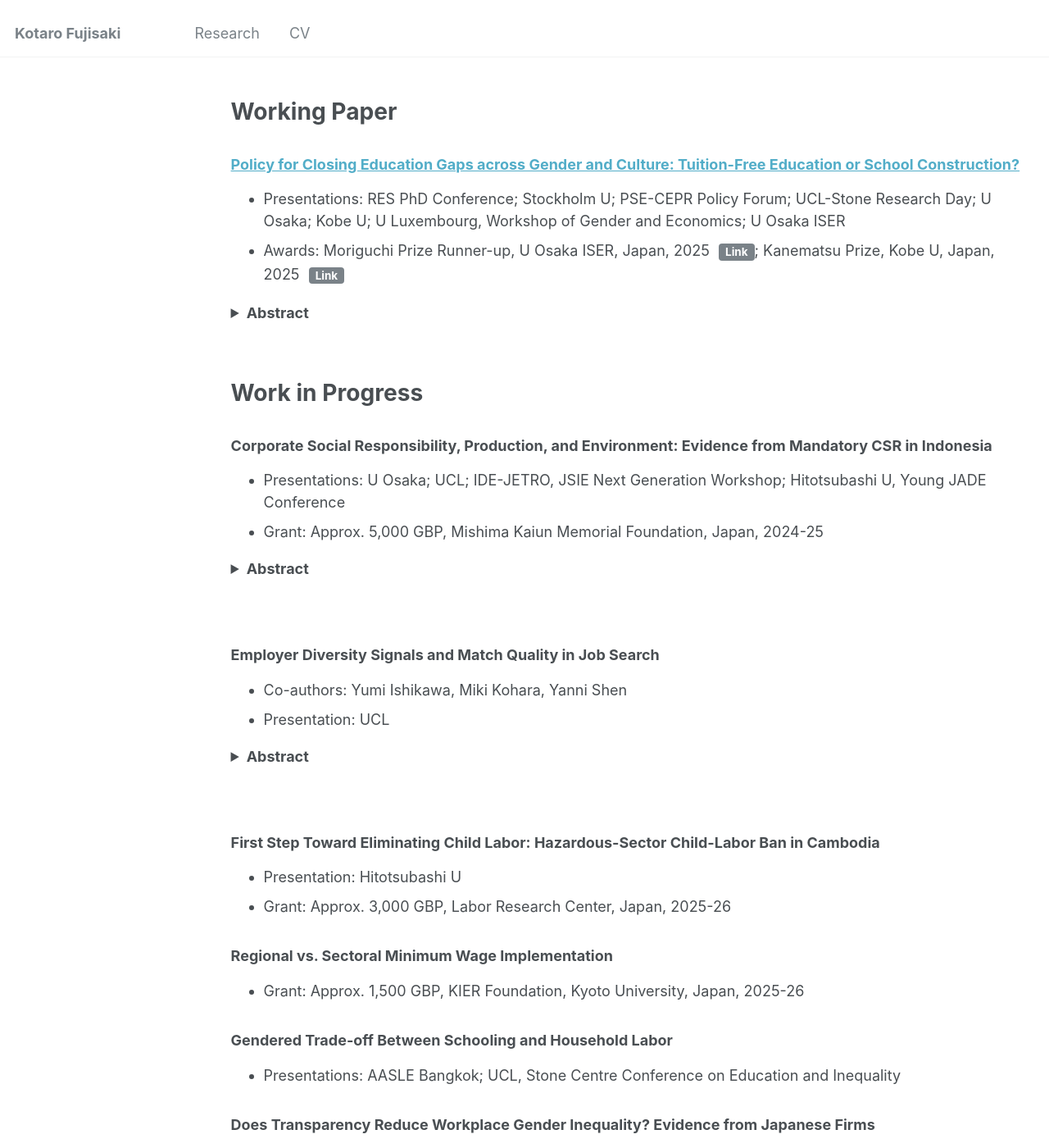
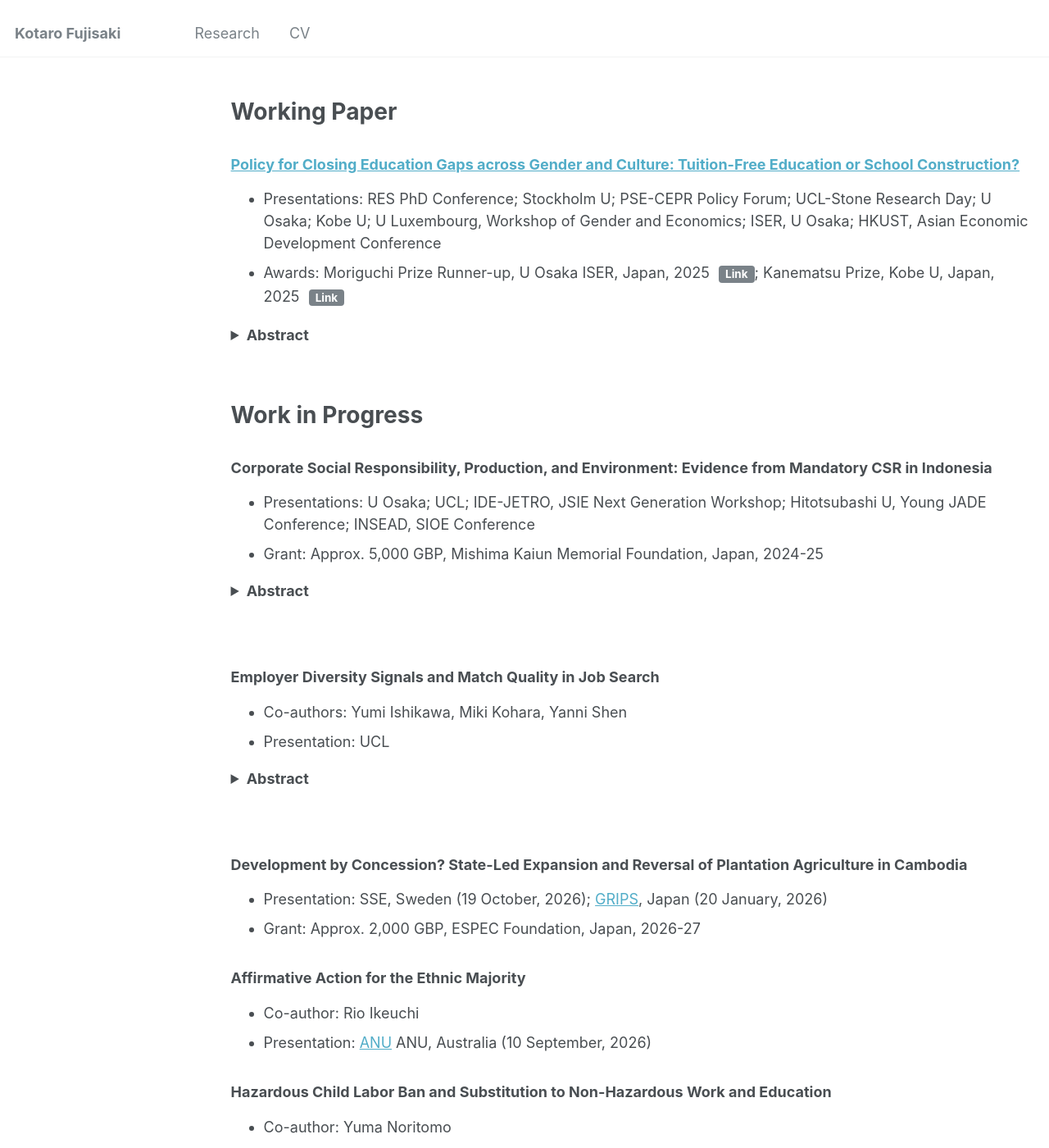
Before and after one commit to Kotaro-Fujisaki/kotaro-fujisaki.github.io, a Jekyll site: the page built from _pages/publications.md, in a window 1280 px wide and 1400 px high. Shown: the whole window at 82% size. Built offline with Jekyll 4.4.1, drawn with Linux system fonts in a browser that asks for light colours.

Commit message:
Revise publications and add new research entries
Updated presentation details and added new works in progress sections.

Signed-off-by: Kotaro-Fujisaki <163865887+Kotaro-Fujisaki@users.noreply.github.com>

```diff
--- a/_pages/publications.md
+++ b/_pages/publications.md
@@ -9,7 +9,7 @@ author_profile: false
 # Working Paper
 
 ### <a href="https://kotaro-fujisaki.github.io/files/PfCEG_20260103.pdf" target="_blank" rel="noopener">Policy for Closing Education Gaps across Gender and Culture: Tuition-Free Education or School Construction?</a>
-* Presentations: RES PhD Conference; Stockholm U; PSE-CEPR Policy Forum; UCL-Stone Research Day; U Osaka; Kobe U; U Luxembourg, Workshop of Gender and Economics; U Osaka ISER<br>
+* Presentations: RES PhD Conference; Stockholm U; PSE-CEPR Policy Forum; UCL-Stone Research Day; U Osaka; Kobe U; U Luxembourg, Workshop of Gender and Economics; ISER, U Osaka; HKUST, Asian Economic Development Conference <br>
 * Awards: Moriguchi Prize Runner-up, U Osaka ISER, Japan, 2025 <a href="https://www.iser.osaka-u.ac.jp/en/events/moriguchi/past-winners" target="_blank" rel="noopener" class="btn" style="margin-left:6px;padding:2px 8px;border:1px solid #ccc;border-radius:4px;text-decoration:none;display:inline-block;line-height:1.2;">Link</a>; Kanematsu Prize, Kobe U, Japan, 2025 <a href="https://www.rieb.kobe-u.ac.jp/edu-society/kanematsu_prize/prize_thesis.html" target="_blank" rel="noopener" class="btn" style="margin-left:6px;padding:2px 8px;border:1px solid #ccc;border-radius:4px;text-decoration:none;display:inline-block;line-height:1.2;">Link</a>
 <!---* Citation: Fujisaki, K. (2025) “Policy for Closing Education Gaps across Gender and Culture: Tuition-Free Education or School Construction?”, RIEB Discussion Paper Series No.2025-16 <a href="https://www.rieb.kobe-u.ac.jp/academic/ra/dp/English/dp2025-16.html" target="_blank" rel="noopener" class="btn" style="margin-left:6px;padding:2px 8px;border:1px solid #ccc;border-radius:4px;text-decoration:none;display:inline-block;line-height:1.2;">DP</a>-->
 <details class="abstract">
@@ -24,7 +24,7 @@ author_profile: false
 # Work in Progress
 
 ### Corporate Social Responsibility, Production, and Environment: Evidence from Mandatory CSR in Indonesia
-* Presentations: U Osaka; UCL; IDE-JETRO, JSIE Next Generation Workshop; Hitotsubashi U, Young JADE Conference
+* Presentations: U Osaka; UCL; IDE-JETRO, JSIE Next Generation Workshop; Hitotsubashi U, Young JADE Conference; INSEAD, SIOE Conference
 * Grant: Approx. 5,000 GBP, Mishima Kaiun Memorial Foundation, Japan, 2024-25
 <details class="abstract">
   <summary><strong>Abstract</strong></summary>
@@ -45,7 +45,16 @@ author_profile: false
 </details>
 <br>
 
-### First Step Toward Eliminating Child Labor: Hazardous-Sector Child-Labor Ban in Cambodia
+### Development by Concession? State-Led Expansion and Reversal of Plantation Agriculture in Cambodia
+* Presentation: SSE, Sweden (19 October, 2026); <a href="https://sites.google.com/view/gripsseminar/" target="_blank" rel="noopener">GRIPS</a>, Japan (20 January, 2026)
+* Grant: Approx. 2,000 GBP, ESPEC Foundation, Japan, 2026-27
+
+### Affirmative Action for the Ethnic Majority
+* Co-author: Rio Ikeuchi
+* Presentation: <a href="https://rse.anu.edu.au/events/asian-perspective-seminar-kotaro-fujisaki-university-college-london" target="_blank" rel="noopener">ANU</a> ANU, Australia (10 September, 2026)
+
+### Hazardous Child Labor Ban and Substitution to Non-Hazardous Work and Education
+* Co-author: Yuma Noritomo
 * Presentation: Hitotsubashi U
 * Grant: Approx. 3,000 GBP, Labor Research Center, Japan, 2025-26
 
```
